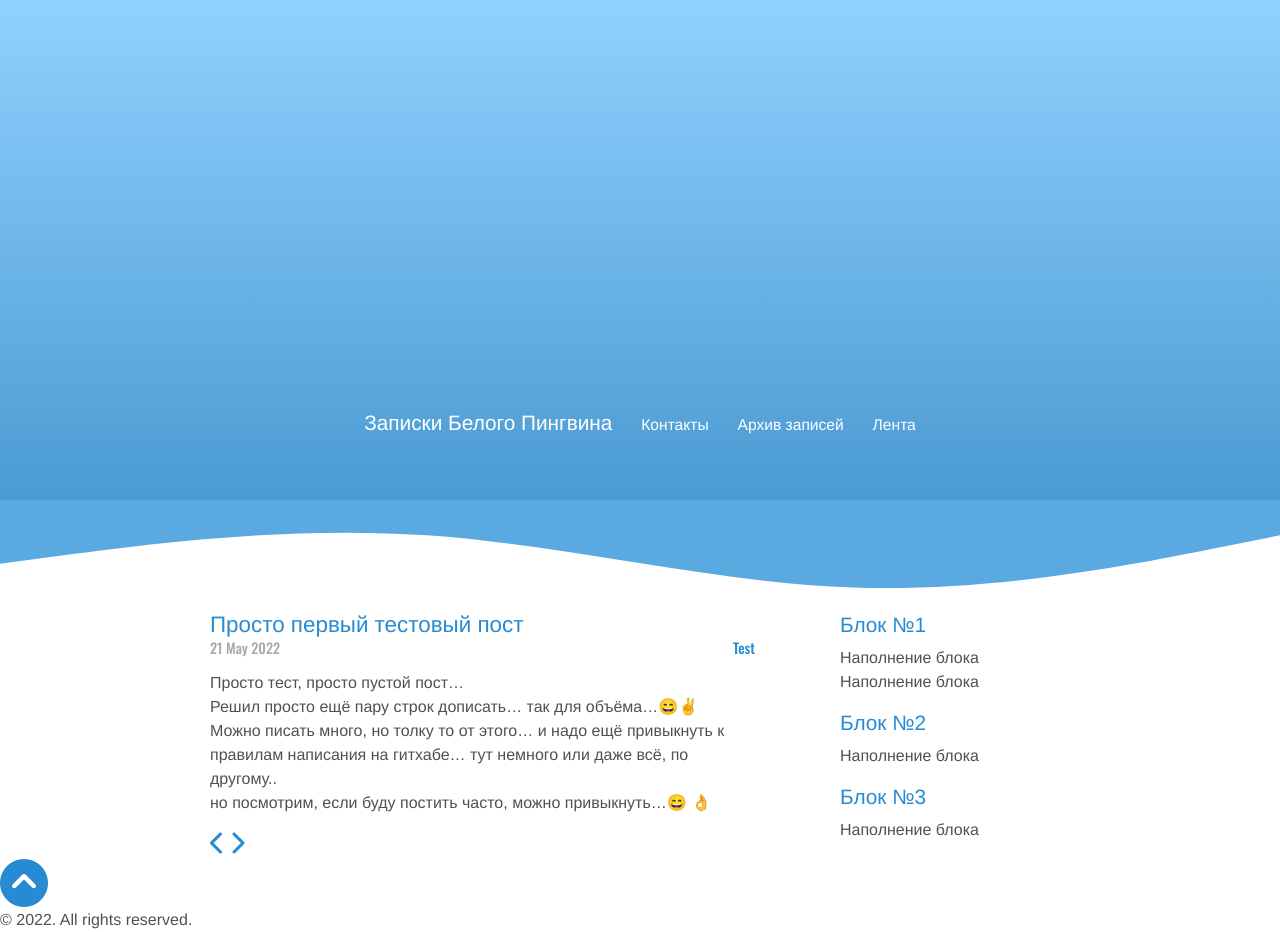
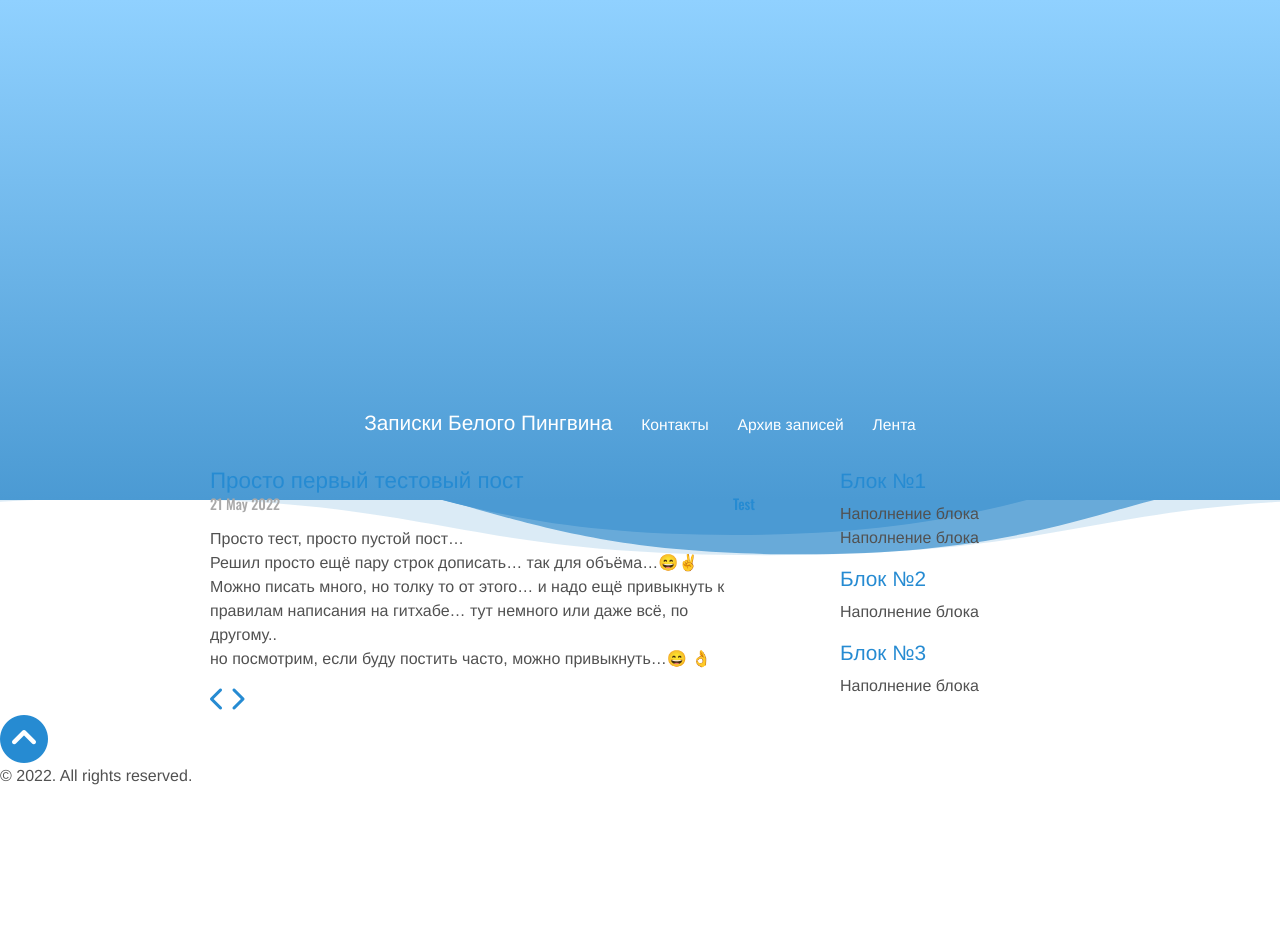
Before and after one commit to whitepingvin/blog, a Jekyll site: the page built from index.html, in a window 1280 px wide. Built offline with Jekyll 4.4.1, drawn with Linux system fonts in a browser that asks for light colours; nearby versions of some CDN libraries; emoji names are drawn with the system emoji font; the list of posts is cut into pages by our own code; after the commit the page ends 900 px from its top, so only the background shows below that.

Commit message:
Update default.html

```diff
--- a/_layouts/default.html
+++ b/_layouts/default.html
@@ -16,7 +16,8 @@
             <p> <small>{{ site.tagline }}</small> </p>
         </h3>
       </div><!-- /.masthead -->
-      <svg class="wave" xmlns="http://www.w3.org/2000/svg" viewBox="0 0 1440 320"><path fill="#5aa9e1" fill-opacity="1" d="M0,128L80,117.3C160,107,320,85,480,96C640,107,800,149,960,154.7C1120,160,1280,128,1360,112L1440,96L1440,0L1360,0C1280,0,1120,0,960,0C800,0,640,0,480,0C320,0,160,0,80,0L0,0Z"></path></svg>
+     <!-- <svg class="wave" xmlns="http://www.w3.org/2000/svg" viewBox="0 0 1440 320"><path fill="#5aa9e1" fill-opacity="1" d="M0,128L80,117.3C160,107,320,85,480,96C640,107,800,149,960,154.7C1120,160,1280,128,1360,112L1440,96L1440,0L1360,0C1280,0,1120,0,960,0C800,0,640,0,480,0C320,0,160,0,80,0L0,0Z"></path></svg> -->
+         <svg class="wave" xmlns="http://www.w3.org/2000/svg" viewbox="0 0 1280 140"><path d="M0 51.76c36.21-2.25 77.57-3.58 126.42-3.58 320 0 320 57 640 57 271.15 0 312.58-40.91 513.58-53.4V0H0z" fill-opacity=".2"/><path d="M0 24.31c43.46-5.69 94.56-9.25 158.42-9.25 320 0 320 89.24 640 89.24 256.13 0 307.28-57.16 481.58-80V0H0z" fill-opacity=".8"/><path d="M0 0v3.4C28.2 1.6 59.4.59 94.42.59c320 0 320 84.3 640 84.3 285 0 316.17-66.85 545.58-81.49V0z"/></svg>
 
     <div class="wrapper__box">
 
```
